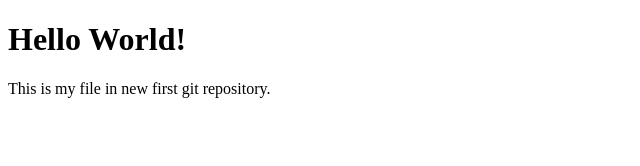
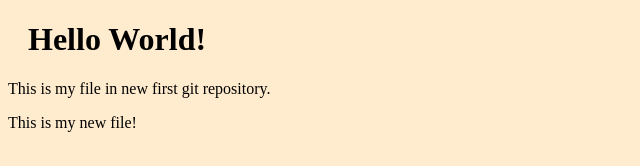
Before and after one commit to Mnaswini17-web/myfirstgit, a plain HTML site: page index.html in a window 1280 px wide. Shown: the whole page, without its empty margins (0-640 px from the left). Drawn offline with Linux system fonts and the light colour scheme.

Commit message:
Updated index.html with a new line

```diff
--- a/index.html
+++ b/index.html
@@ -4,9 +4,11 @@
     <meta charset="UTF-8">
     <meta name="viewport" content="width=device-width, initial-scale=1.0">
     <title>Document</title>
+    <link rel="stylesheet" href="bluestyle.css"
 </head>
 <body>
     <h1>Hello World!</h1>
     <P>This is my file in new first git repository.</P>
+    <p>This is my new file!</p>
 </body>
 </html>
```
